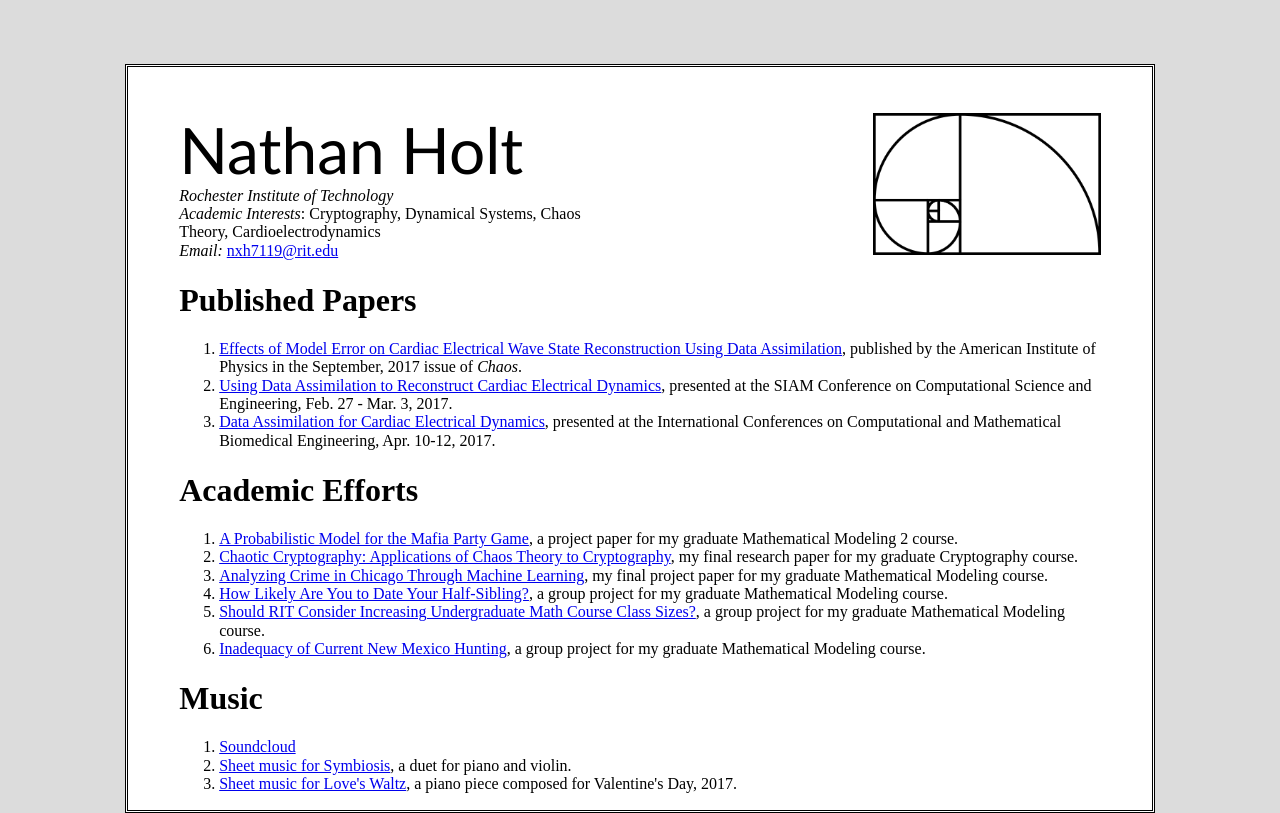
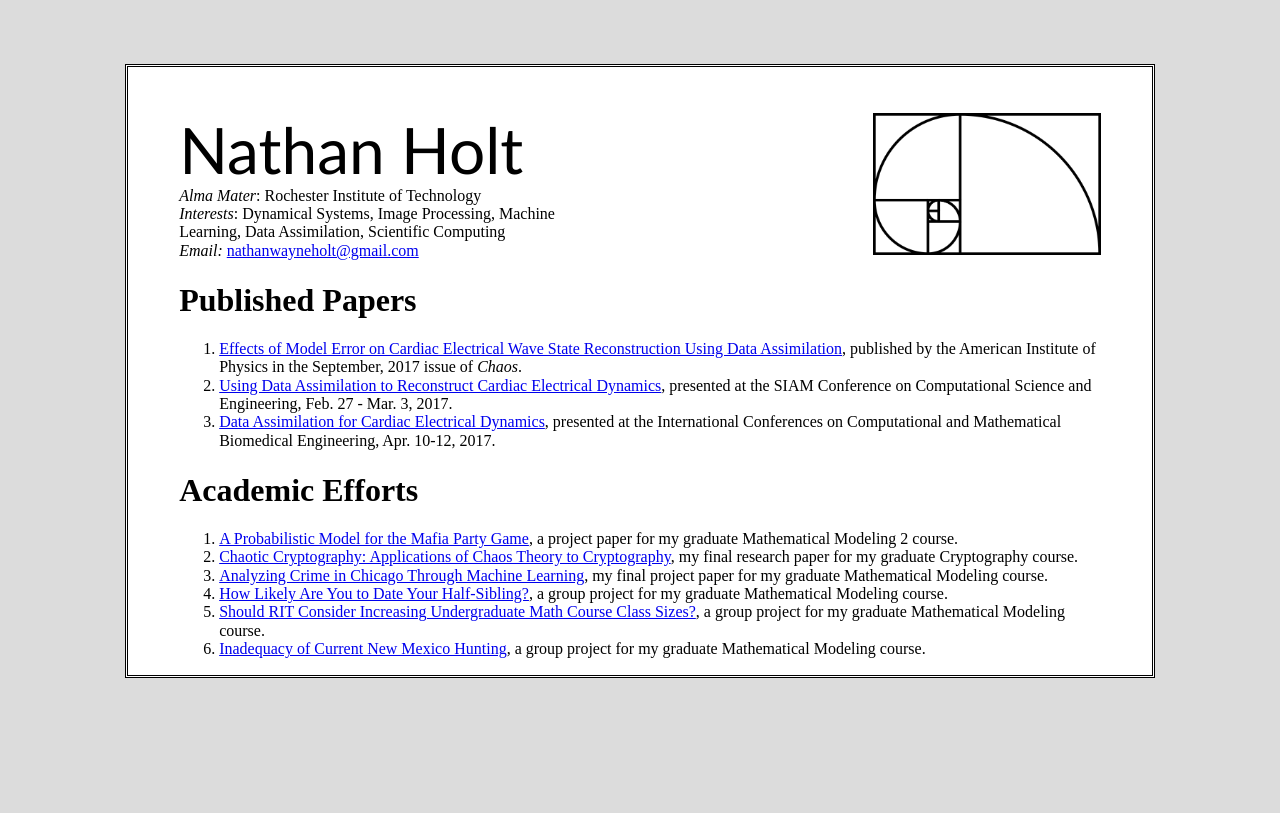
Before and after one commit to nathan-wayne-holt/nathanwayneholt, a plain HTML site: page index.html in a window 1280 px wide. Drawn offline with nearby package versions, Linux system fonts and the light colour scheme.

Commit message:
removing music section :( and updating header contact info

```diff
--- a/index.html
+++ b/index.html
@@ -66,9 +66,9 @@
 					<div id="name">
 						Nathan Holt
 					</div>
-					<i>Rochester Institute of Technology</i> <br />
-					<i>Academic Interests</i>: Cryptography, Dynamical Systems, Chaos Theory, Cardioelectrodynamics <br />
-					<i>Email:</i> <a href="mailto:nxh7119@rit.edu">nxh7119@rit.edu</a>
+					<i>Alma Mater</i>: Rochester Institute of Technology <br />
+					<i>Interests</i>: Dynamical Systems, Image Processing, Machine Learning, Data Assimilation, Scientific Computing <br />
+					<i>Email:</i> <a href="mailto:nathanwayneholt@gmail.com">nathanwayneholt@gmail.com</a>
 				</div>
 				<div id="headerright">
 					<img src="fibonacci.png" alt="Fibonacci Spiral" />
@@ -117,22 +117,6 @@ Assimilation</a>, published by the American Institute of Physics in the Septembe
 					<a href="mathematicalmodeling/Group project 2.pdf">Inadequacy of Current New Mexico Hunting</a>, a group project for my graduate Mathematical Modeling course.
 				</li>
 			</ol>
-
-			<h1>
-				Music
-			</h1>
-
-			<ol>
-				<li>
-					<a href="https://soundcloud.com/nathan-wayne-holt">Soundcloud</a>
-				</li>
-				<li>
-					<a href="https://exit.sc/?url=https%3A%2F%2Fwww.dropbox.com%2Fs%2F8fdnp6wf6gcxugl%2FSymbiosis%2520-%2520Full%2520Score.pdf%3Fdl%3D0">Sheet music for Symbiosis</a>, a duet for piano and violin.
-				</li>
-				<li>
-					<a href="https://www.dropbox.com/s/dhz4ttrajouqoke/Love%27s%20Waltz%20-%20Full%20Score%20Extended.pdf?dl=0">Sheet music for Love's Waltz</a>, a piano piece composed for Valentine's Day, 2017.
-				</li>
-			</ol>
 		</div>
 	</div>
   </body>
```
